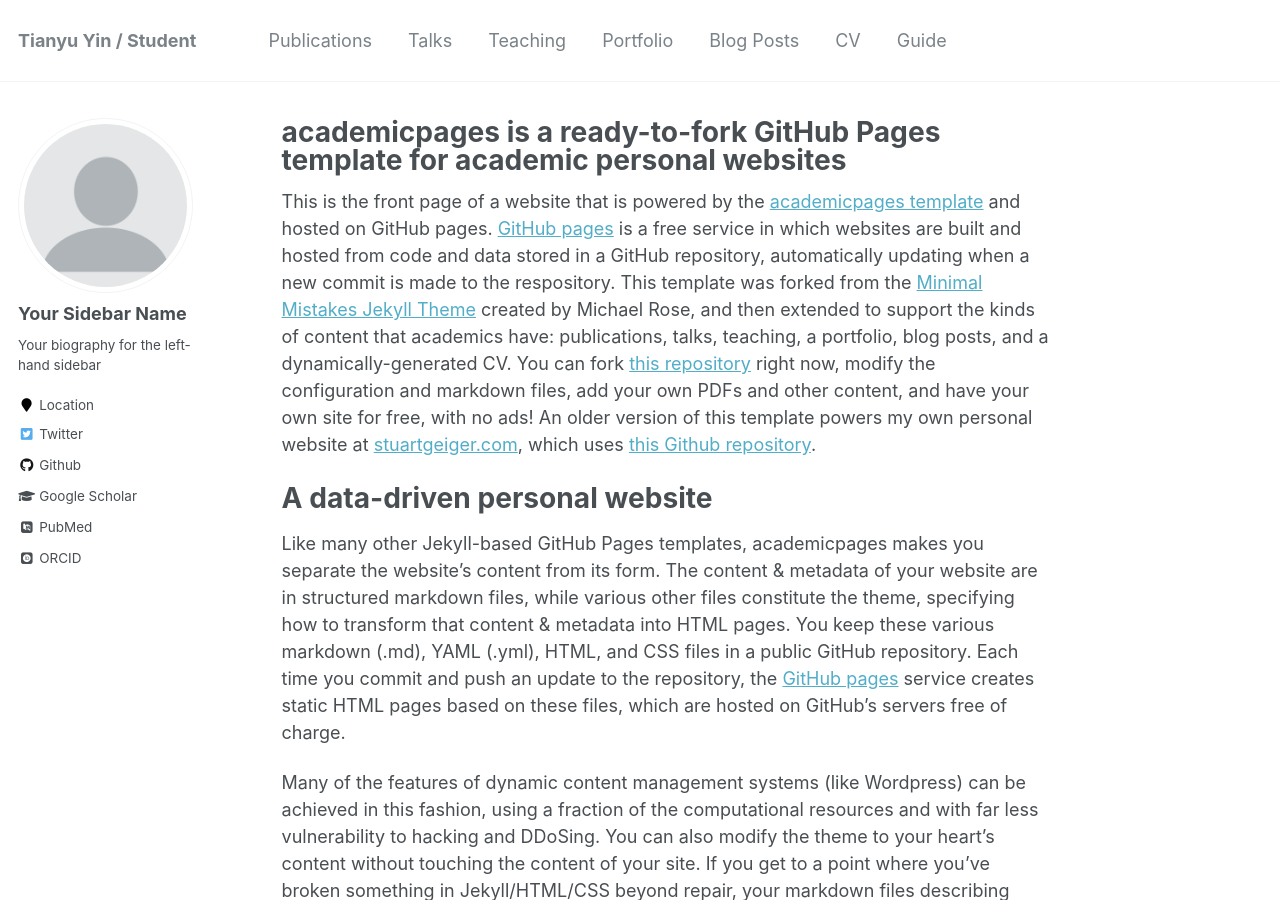
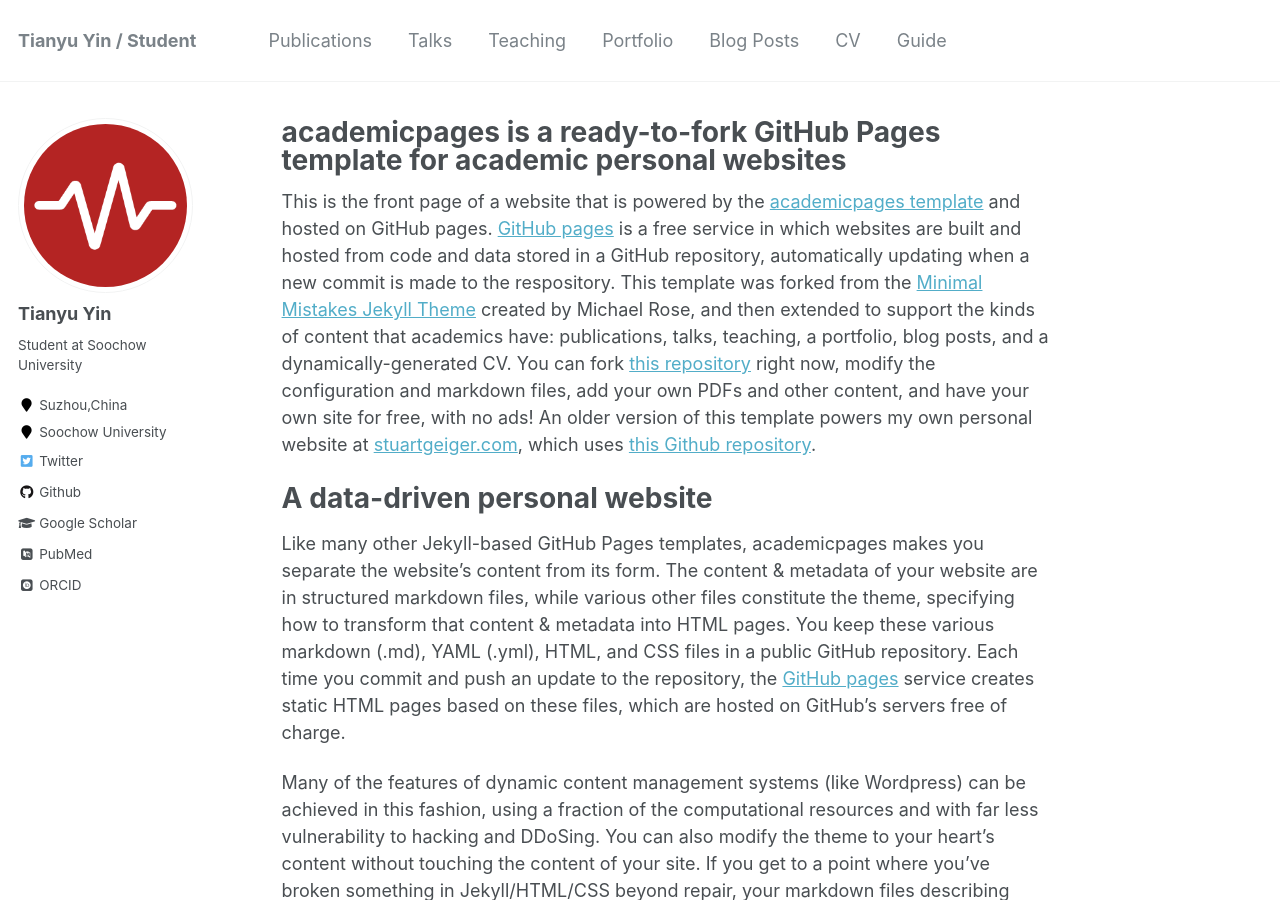
Before and after one commit to Steve-George/steve-george.github.io, a Jekyll site: the page built from _pages/about.md, in a window 1280 px wide and 900 px high. Built offline with Jekyll 4.4.1, drawn with Linux system fonts in a browser that asks for light colours; some web fonts are replaced.

Commit message:
Add some information.

```diff
--- a/_config.yml
+++ b/_config.yml
@@ -80,11 +80,11 @@ analytics:
 
 # Site Author
 author:
-  name             : "Your Sidebar Name"
+  name             : "Tianyu Yin"
   avatar           : "profile.png"
-  bio              : "Your biography for the left-hand sidebar"
-  location         : "Location"
-  employer         :
+  bio              : "Student at Soochow University"
+  location         : "Suzhou,China"
+  employer         : "Soochow University"
   pubmed           : "https://www.ncbi.nlm.nih.gov/pubmed/?term=john+snow"
   googlescholar    : "http://yourfullgooglescholarurl.com"
   email            :
@@ -96,7 +96,7 @@ author:
   flickr           :
   facebook         :
   foursquare       :
-  github           : "academicpages"
+  github           : "Steve-George"
   google_plus      :
   keybase          :
   instagram        :
```
Also changed, not shown: images/profile.png.
